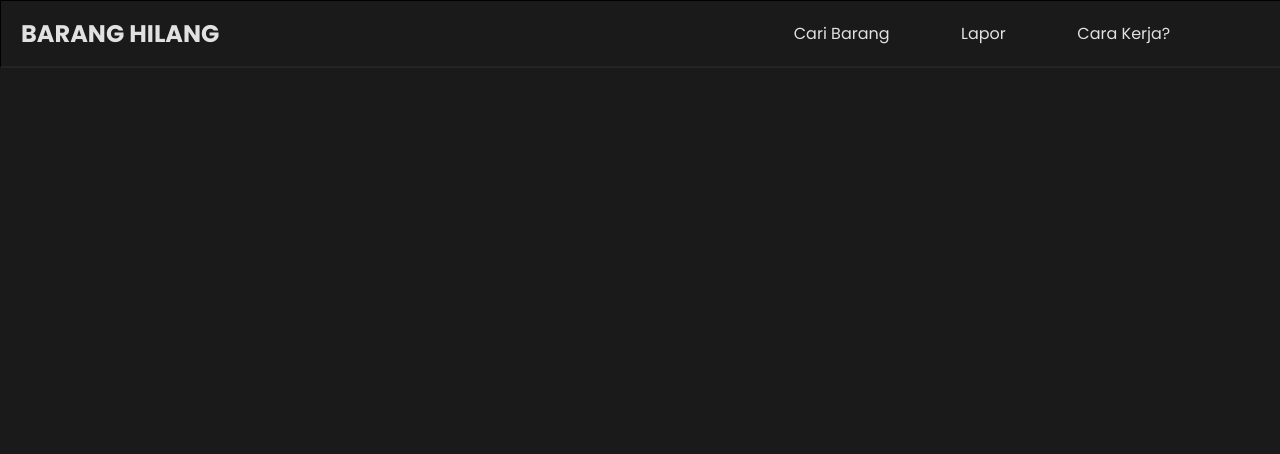
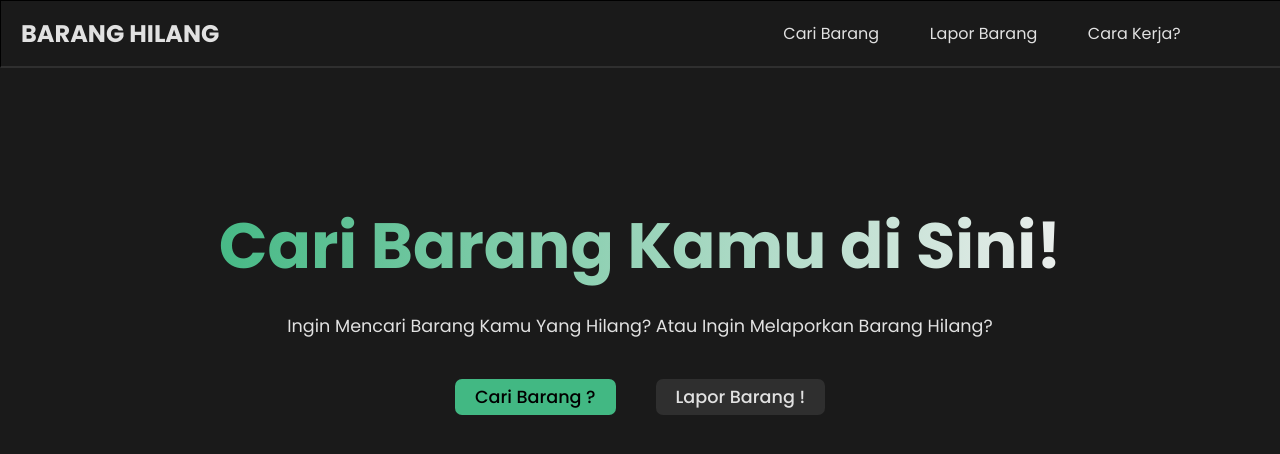
Before and after one commit to RadyaI/barang-hilang, a Vue app: page /#/ in a window 1280 px wide. Shown: the top 454 px of the page. Built offline with nearby package versions, Linux system fonts and the light colour scheme.

Commit message:
home view

```diff
--- a/src/App.vue
+++ b/src/App.vue
@@ -7,7 +7,7 @@
 
 :root {
   --primary-color: #1a1a1a;
-  --secondary-color: #242424;
+  --secondary-color: #2f2f2f;
   --text-color: #42b883;
   --text-color-second: #e1e1e1;
 }
--- a/src/components/navbar.vue
+++ b/src/components/navbar.vue
@@ -6,7 +6,7 @@
             </div>
             <div class="menu" v-if="state.width > 750">
                 <div class="list">Cari Barang</div>
-                <div class="list">Lapor</div>
+                <div class="list">Lapor Barang</div>
                 <div class="list">Cara Kerja?</div>
             </div>
             <div class="menu" v-else>
--- a/src/views/HomeView.vue
+++ b/src/views/HomeView.vue
@@ -2,6 +2,16 @@
   <div>
     <navbarView :getTitle="state.title" @showNavbar="getNavbarStatus" />
     <div class="container">
+      <div class="wrapper">
+        <div class="card">
+          <h1>Cari Barang Kamu di Sini!</h1>
+          <p>Ingin Mencari Barang Kamu Yang Hilang? Atau Ingin Melaporkan Barang Hilang?</p>
+          <div class="button-menu">
+            <button class="btn-cari">Cari Barang ? </button>
+            <button class="btn-lapor">Lapor Barang ! </button>
+          </div>
+        </div>
+      </div>
     </div>
   </div>
 </template>
@@ -40,4 +50,64 @@ export default {
   background-color: var(--primary-color);
   color: var(--text-color-second)
 }
+
+.wrapper {
+  /* border: 1px solid white; */
+  margin-top: 10px;
+  width: 100%;
+  height: 100vh;
+  display: flex;
+  justify-content: center;
+  align-items: center;
+}
+
+.wrapper .card {
+  /* border: 1px solid white; */
+  width: 70%;
+  height: 70%;
+}
+
+.wrapper .card h1 {
+  text-align: center;
+  font-size: 4rem;
+  background-image: linear-gradient(to right, var(--text-color), #efefef);
+  -webkit-background-clip: text;
+  color: transparent;
+  cursor: crosshair;
+}
+
+
+.wrapper .card p {
+  color: var(--text-color-second);
+  font-weight: 400;
+  text-align: center;
+  margin-top: 20px;
+  font-size: 1.1rem;
+}
+
+.wrapper .card .button-menu {
+  /* border: 1px solid white; */
+  margin-top: 20px;
+  display: flex;
+  justify-content: center;
+}
+
+.wrapper .card .button-menu button {
+  margin: 20px;
+  padding: 5px 20px;
+  border: none;
+  cursor: pointer;
+  font-weight: 500;
+  font-size: 1.1rem;
+  border-radius: 7px;
+}
+
+.btn-cari {
+  background-color: var(--text-color);
+}
+
+.btn-lapor {
+  background-color: var(--secondary-color);
+  color: var(--text-color-second);
+}
 </style>
```
